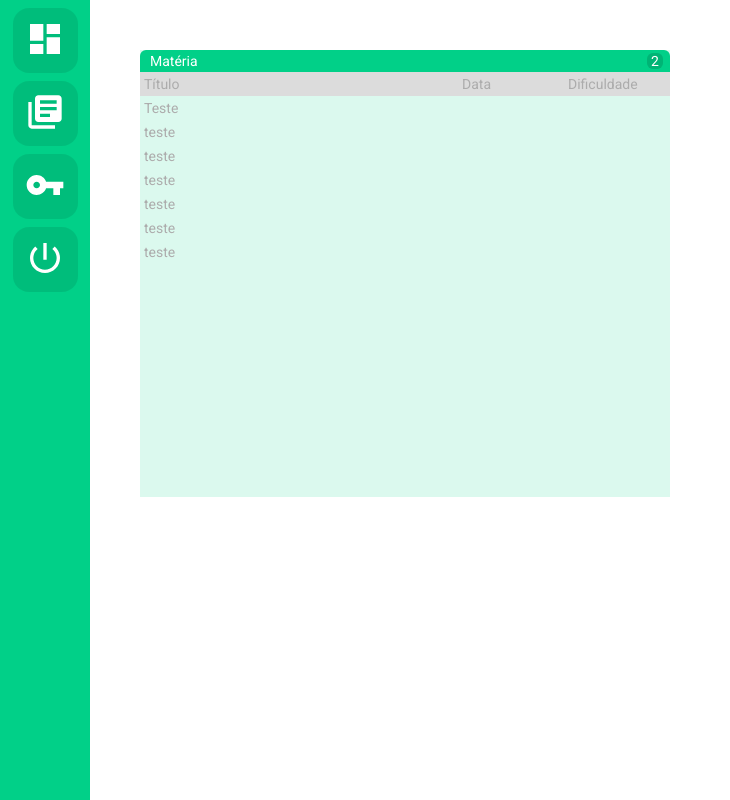
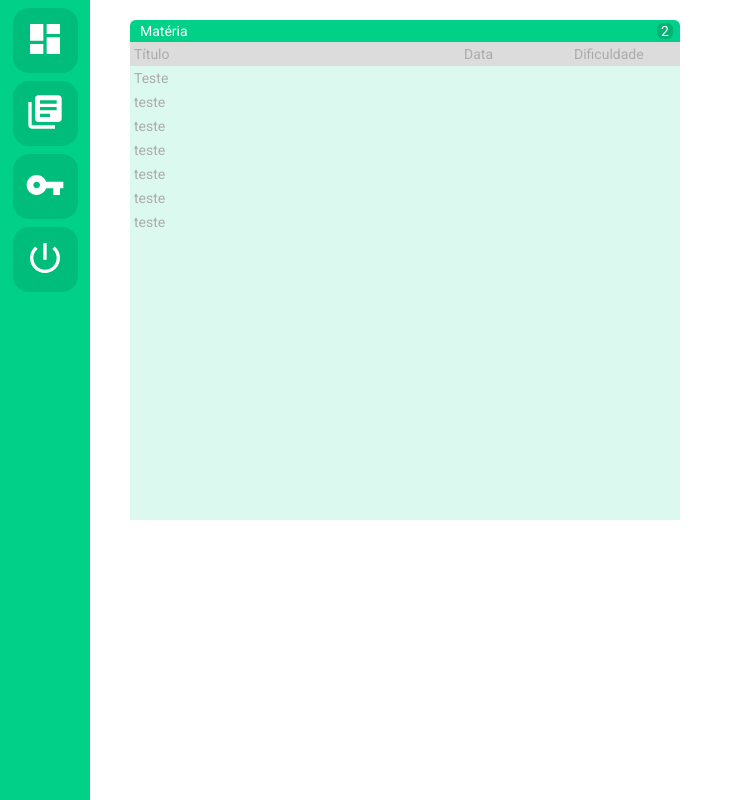
Before and after one commit to GioF/Tubiba-front, a React (Create React App) app: page /dashboard in a window 1280 px wide. Shown: the whole page, without its empty margins (0-730 px from the left). Built offline with nearby package versions, Linux system fonts and the light colour scheme.

Commit message:
adjusting dashboard main content padding

```diff
--- a/src/pages/Dashboard/styles.js
+++ b/src/pages/Dashboard/styles.js
@@ -43,7 +43,7 @@ export const Sidebar = styled.div`
 `;
 
 export const Content = styled.div `
-  padding: 50px;
+  padding: 20px 40px;
 
   float: right;
   position: fixed;
@@ -57,7 +57,7 @@ export const Content = styled.div `
   left: +90px;
 
   display: grid;
-  grid-gap: 30px;
+  grid-gap: 10px;
   grid-template-columns: 1fr 1fr;
   grid-template-rows: 2fr 1fr;
   grid-template-areas: "st gr"
```
